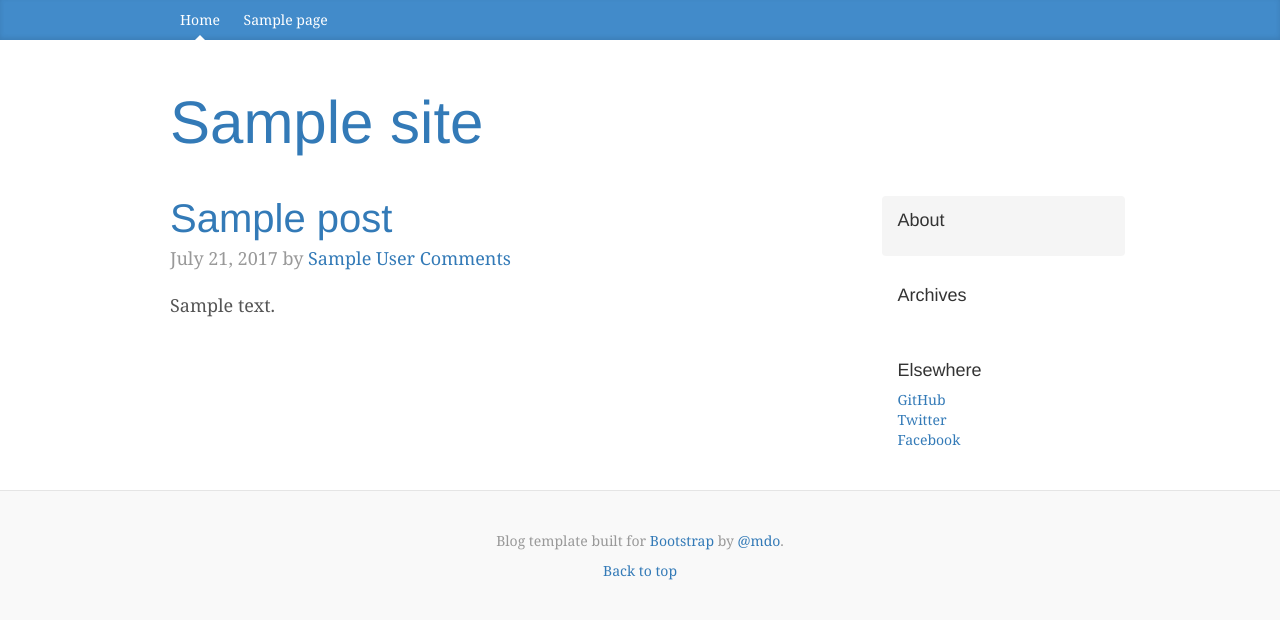
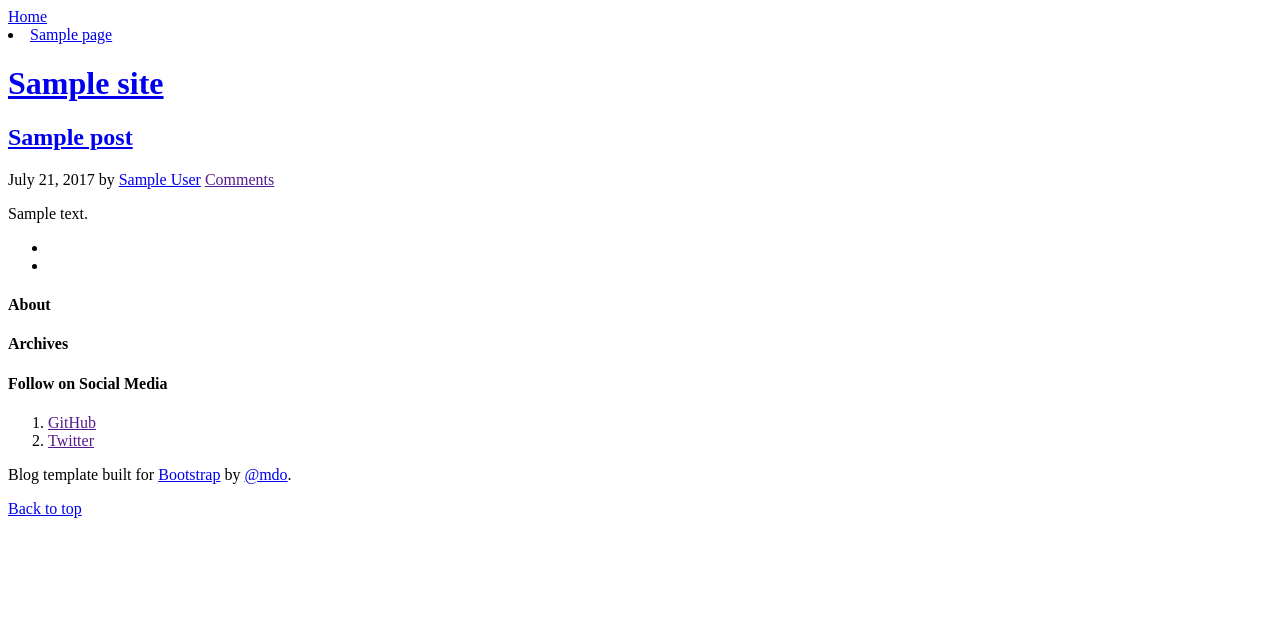
Before and after one commit to Yogeshkad/YK-WP, a WordPress theme: template index.php in a window 1280 px wide. Shown: the top 620 px of the page. Run offline with PHP 8.4 and a stand-in for WordPress, Linux system fonts and the light colour scheme; the site name, menu and one post (Sample post) are stand-ins, and other content is empty; some libraries are stand-ins or nearby versions.

Commit message:
new functions added

```diff
--- a/blog.css
+++ /dev/null
@@ -1,175 +0,0 @@
-/*
- * Globals
- */
-
-body {
-  font-family: Georgia, "Times New Roman", Times, serif;
-  color: #555;
-}
-
-h1, .h1,
-h2, .h2,
-h3, .h3,
-h4, .h4,
-h5, .h5,
-h6, .h6 {
-  margin-top: 0;
-  font-family: "Helvetica Neue", Helvetica, Arial, sans-serif;
-  font-weight: normal;
-  color: #333;
-}
-
-
-/*
- * Override Bootstrap's default container.
- */
-
-@media (min-width: 1200px) {
-  .container {
-    width: 970px;
-  }
-}
-
-
-/*
- * Masthead for nav
- */
-
-.blog-masthead {
-  background-color: #428bca;
-  -webkit-box-shadow: inset 0 -2px 5px rgba(0,0,0,.1);
-          box-shadow: inset 0 -2px 5px rgba(0,0,0,.1);
-}
-
-/* Nav links */
-.blog-nav-item {
-  position: relative;
-  display: inline-block;
-  padding: 10px;
-  font-weight: 500;
-  color: #cdddeb;
-}
-.blog-nav-item:hover,
-.blog-nav-item:focus {
-  color: #fff;
-  text-decoration: none;
-}
-
-/* Active state gets a caret at the bottom */
-.blog-nav .active {
-  color: #fff;
-}
-.blog-nav .active:after {
-  position: absolute;
-  bottom: 0;
-  left: 50%;
-  width: 0;
-  height: 0;
-  margin-left: -5px;
-  vertical-align: middle;
-  content: " ";
-  border-right: 5px solid transparent;
-  border-bottom: 5px solid;
-  border-left: 5px solid transparent;
-}
-
-
-/*
- * Blog name and description
- */
-
-.blog-header {
-  padding-top: 20px;
-  padding-bottom: 20px;
-}
-.blog-title {
-  margin-top: 30px;
-  margin-bottom: 0;
-  font-size: 60px;
-  font-weight: normal;
-}
-.blog-description {
-  font-size: 20px;
-  color: #999;
-}
-
-
-/*
- * Main column and sidebar layout
- */
-
-.blog-main {
-  font-size: 18px;
-  line-height: 1.5;
-}
-
-/* Sidebar modules for boxing content */
-.sidebar-module {
-  padding: 15px;
-  margin: 0 -15px 15px;
-}
-.sidebar-module-inset {
-  padding: 15px;
-  background-color: #f5f5f5;
-  border-radius: 4px;
-}
-.sidebar-module-inset p:last-child,
-.sidebar-module-inset ul:last-child,
-.sidebar-module-inset ol:last-child {
-  margin-bottom: 0;
-}
-
-
-/* Pagination */
-.pager {
-  margin-bottom: 60px;
-  text-align: left;
-}
-.pager > li > a {
-  width: 140px;
-  padding: 10px 20px;
-  text-align: center;
-  border-radius: 30px;
-}
-
-
-/*
- * Blog posts
- */
-
-.blog-post {
-  margin-bottom: 60px;
-}
-.blog-post-title {
-  margin-bottom: 5px;
-  font-size: 40px;
-}
-.blog-post-meta {
-  margin-bottom: 20px;
-  color: #999;
-}
-
-
-/*
- * Footer
- */
-
-.blog-footer {
-  padding: 40px 0;
-  color: #999;
-  text-align: center;
-  background-color: #f9f9f9;
-  border-top: 1px solid #e5e5e5;
-}
-.blog-footer p:last-child {
-  margin-bottom: 0;
-}
-.blog-nav li {
-    position: relative;
-    display: inline-block;
-    padding: 10px;
-    font-weight: 500;
-}
-.blog-nav li a {
-    color: #fff;
-}
--- a/content-single.php
+++ b/content-single.php
@@ -1,5 +1,9 @@
 <div class="blog-post">
+
 	<h2 class="blog-post-title"><?php the_title(); ?></h2>
 	<p class="blog-post-meta"><?php the_date(); ?> by <a href="#"><?php the_author(); ?></a></p>
+	<?php if ( has_post_thumbnail() ) {
+  the_post_thumbnail();
+} ?>
  <?php the_content(); ?>
 </div><!-- /.blog-post -->
--- a/content.php
+++ b/content.php
@@ -3,6 +3,19 @@
 	<p class="blog-post-meta"><?php the_date(); ?> by <a href="#"><?php the_author(); ?></a> <a href="<?php comments_link(); ?>">
 	<?php printf( _nx( 'One Comment', '%1$s Comments', get_comments_number(), 'comments title', 'textdomain' ), number_format_i18n(get_comments_number() ) ); ?></a></p>
 
- <?php the_excerpt(); ?>
+<?php
+ //to show the post thumbnail below is code
+if ( has_post_thumbnail() ) {?>
+	<div class="row">
+		<div class="col-md-4">
+			<?php	the_post_thumbnail('thumbnail'); ?>
+		</div>
+		<div class="col-md-6">
+			<?php the_excerpt(); ?>
+		</div>
+	</div>
+	<?php } else { ?>
+	<?php the_excerpt(); ?>
+	<?php } ?>
 
 </div><!-- /.blog-post -->
--- a/footer.php
+++ b/footer.php
@@ -5,13 +5,10 @@
       <p>
         <a href="#">Back to top</a>
       </p>
+
     </footer>
+<?php wp_footer(); ?>
 
 
-    <!-- Bootstrap core JavaScript
-    ================================================== -->
-    <!-- Placed at the end of the document so the pages load faster -->
-    <script src="https://ajax.googleapis.com/ajax/libs/jquery/1.11.3/jquery.min.js"></script>
-    <script src="https://maxcdn.bootstrapcdn.com/bootstrap/3.3.5/js/bootstrap.min.js"></script>
   </body>
 </html>
--- a/header.php
+++ b/header.php
@@ -8,20 +8,17 @@
     <meta name="description" content="">
     <meta name="author" content="">
 
-    <title>Blog Template for Bootstrap</title>
 
-    <!-- Bootstrap core CSS -->
-    <link href="https://maxcdn.bootstrapcdn.com/bootstrap/3.3.5/css/bootstrap.min.css" rel="stylesheet">
+
 
     <!-- Custom styles for this template -->
-
-<link href="<?php echo get_bloginfo('template_directory'); ?>/blog.css" rel="stylesheet">
 
     <!-- HTML5 shim and Respond.js for IE8 support of HTML5 elements and media queries -->
     <!--[if lt IE 9]>
       <script src="https://oss.maxcdn.com/html5shiv/3.7.2/html5shiv.min.js"></script>
       <script src="https://oss.maxcdn.com/respond/1.4.2/respond.min.js"></script>
     <![endif]-->
+	<?php wp_head();?>
   </head>
 
   <body>
--- a/sidebar.php
+++ b/sidebar.php
@@ -13,11 +13,10 @@
 
           </div>
           <div class="sidebar-module">
-            <h4>Elsewhere</h4>
+            <h4>Follow on Social Media</h4>
             <ol class="list-unstyled">
-              <li><a href="#">GitHub</a></li>
-              <li><a href="#">Twitter</a></li>
-              <li><a href="#">Facebook</a></li>
+            <li><a href="<?php echo get_option('github'); ?>">GitHub</a></li>
+<li><a href="<?php echo get_option('twitter'); ?>">Twitter</a></li>
             </ol>
           </div>
         </div><!-- /.blog-sidebar -->
```
